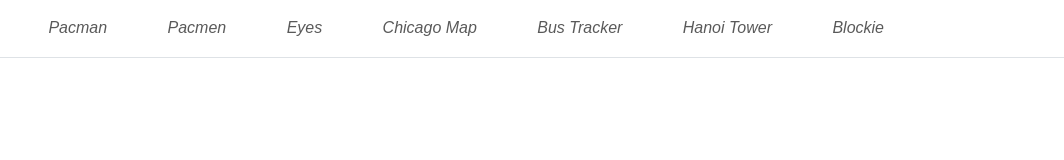
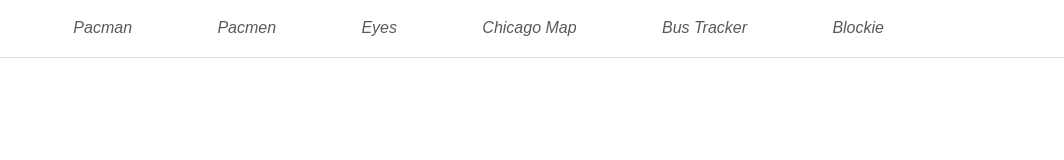
Before and after one commit to samimcguire/pacman-exersize, a plain HTML site: page index.html in a window 1280 px wide. Shown: the full height of the page, 216-1280 px from the left. Drawn offline with nearby package versions, Linux system fonts and the light colour scheme.

Commit message:
remove hanoi link

```diff
--- a/index.html
+++ b/index.html
@@ -44,7 +44,6 @@
                 <li class="nav-item"><a class="nav-link" href="https://samimcguire.github.io/eyes-exersize/">Eyes</a></li>
                 <li class="nav-item"><a class="nav-link" href="https://samimcguire.github.io/chicago-crime-heat-map/">Chicago Map</a></li>
                 <li class="nav-item"><a class="nav-link" href="https://samimcguire.github.io/boston-bus-tracker/">Bus Tracker</a></li>
-                <li class="nav-item"><a class="nav-link" href="https://samimcguire.github.io/hanoi-tower/">Hanoi Tower</a></li>
                 <li class="nav-item"><a class="nav-link" href="https://samimcguire.github.io/blockie/">Blockie</a></li>
                 </ul>
         </div>
```
